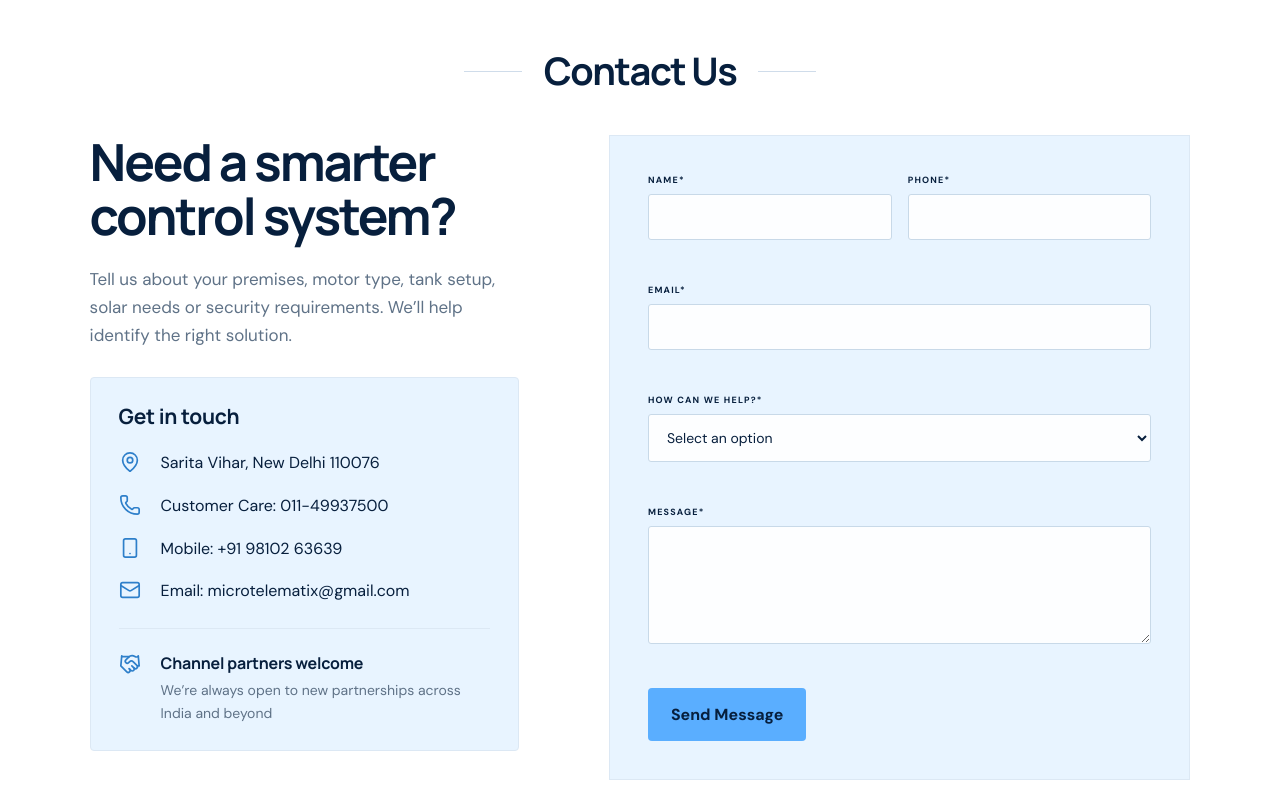
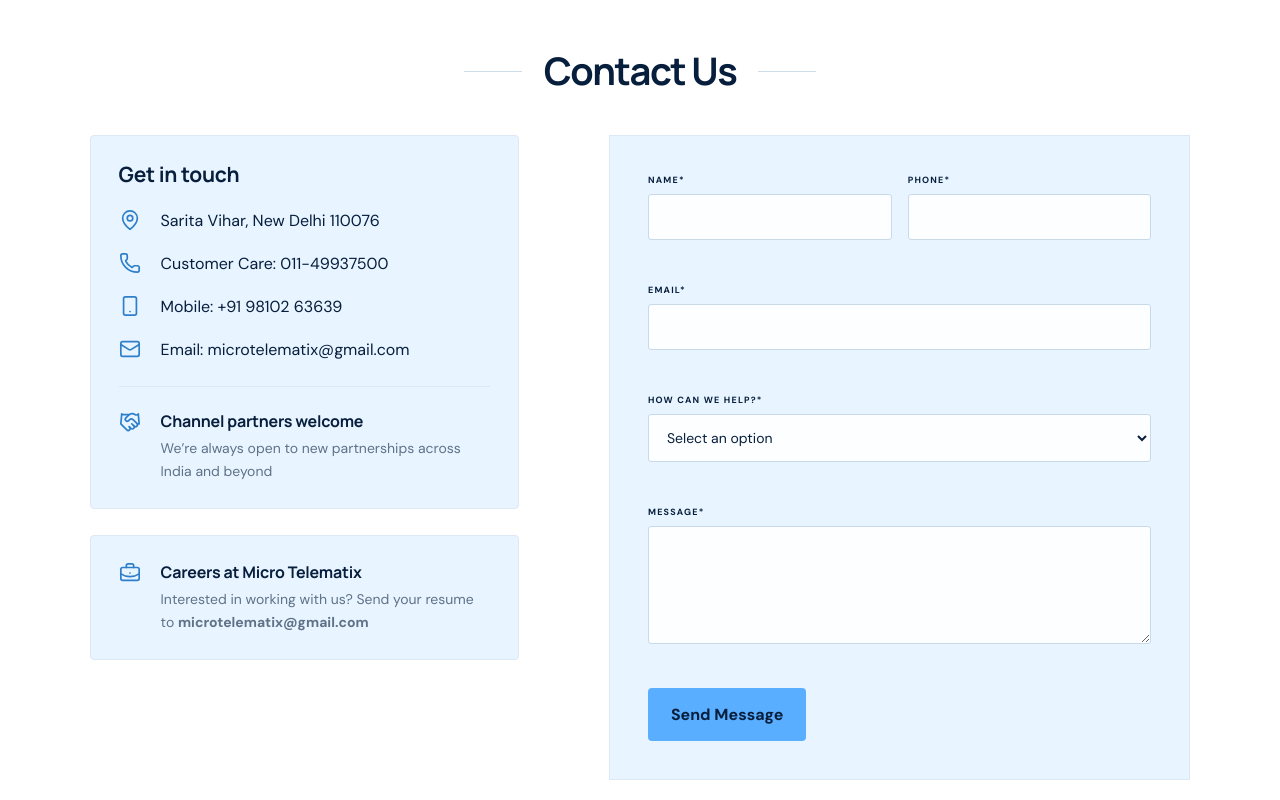
Before and after one commit to microtelematix/micro-telematix-website, a plain HTML site: page index.html in a window 1280 px wide. Shown: the part 2400-3200 px from the top of the page. Drawn offline with Linux system fonts and the light colour scheme.

Commit message:
Add career section to home page

```diff
--- a/index.html
+++ b/index.html
@@ -147,8 +147,6 @@
         <h2>Contact Us</h2>
       </div>
       <div class="contact-copy">
-        <h2>Need a smarter control system?</h2>
-        <p>Tell us about your premises, motor type, tank setup, solar needs or security requirements. We’ll help identify the right solution.</p>
         <div class="contact-info-card">
           <h3>Get in touch</h3>
           <div class="contact-rows">
@@ -163,6 +161,15 @@
             <div>
               <h4>Channel partners welcome</h4>
               <p>We’re always open to new partnerships across India and beyond</p>
+            </div>
+          </div>
+        </div>
+        <div class="contact-info-career-card">
+          <div class="contact-partner">
+            <svg class="lucide-icon" viewBox="0 0 24 24" aria-hidden="true"><path d="M12 12h.01"></path><path d="M16 6V4a2 2 0 0 0-2-2h-4a2 2 0 0 0-2 2v2"></path><path d="M22 13a18.15 18.15 0 0 1-20 0"></path><rect width="20" height="14" x="2" y="6" rx="2"></rect></svg>
+            <div>
+              <h4>Careers at Micro Telematix</h4>
+              <p>Interested in working with us? Send your resume to <b>microtelematix@gmail.com</b></p>
             </div>
           </div>
         </div>
--- a/styles.css
+++ b/styles.css
@@ -472,8 +472,9 @@
 .contact > .section-heading { grid-column: 1 / -1; margin-bottom: 0; }
 .contact-copy h2 { max-width: 520px; margin-bottom: 22px; font-size: clamp(34px, 4vw, 52px); letter-spacing: -2.2px; }
 .contact-copy > p:not(.section-kicker) { max-width: 500px; font-size: 17px; line-height: 1.65; margin-bottom: 28px; color: var(--ink-soft); }
-.contact-info-card { max-width: 460px; padding: 26px 28px; border: 1px solid var(--border-light); border-radius: 4px; background: var(--mint); box-shadow: none; }
+.contact-info-card { padding: 26px 28px; border: 1px solid var(--border-light); border-radius: 4px; background: var(--mint); box-shadow: none; }
 .contact-info-card h3 { margin: 0 0 22px; color: var(--ink); font-size: 21px; line-height: 1.2; letter-spacing: -.3px; }
+.contact-info-career-card { margin-top: 26px; padding: 26px 28px; border: 1px solid var(--border-light); border-radius: 4px; background: var(--mint); box-shadow: none; }
 .contact-rows { display: grid; gap: 18px; }
 .contact-row { display: grid; grid-template-columns: 28px 1fr; gap: 14px; align-items: start; margin: 0; color: var(--ink); font-size: 16px; line-height: 1.55; }
 .contact-row .lucide-icon, .contact-partner .lucide-icon { width: 22px; height: 22px; color: var(--green); stroke-width: 1.85; }
@@ -482,6 +483,7 @@
 .contact-partner { display: grid; grid-template-columns: 28px 1fr; gap: 14px; align-items: start; }
 .contact-partner h4 { margin: 0 0 6px; color: var(--ink); font: 700 16px/1.25 var(--display); letter-spacing: -.2px; }
 .contact-partner p { margin: 0; color: var(--ink-soft); font-size: 14px; line-height: 1.6; }
+.contact-careers-email { display: inline-block; margin-top: 2px; color: var(--primary); border-bottom: 1px solid currentColor; font-size: 14px; line-height: 1.6; font-weight: 600; }
 .phone-link { display: block; width: fit-content; margin: 14px 0 0; color: var(--green-dark); border-bottom: 1px solid rgba(22,58,95,.42); font-weight: 700; }
 .phone-link:first-child { margin-top: 0; }
 .contact address { max-width: 390px; margin-top: 22px; color: var(--ink-soft); font-size: 14px; font-style: normal; line-height: 1.65; }
```
